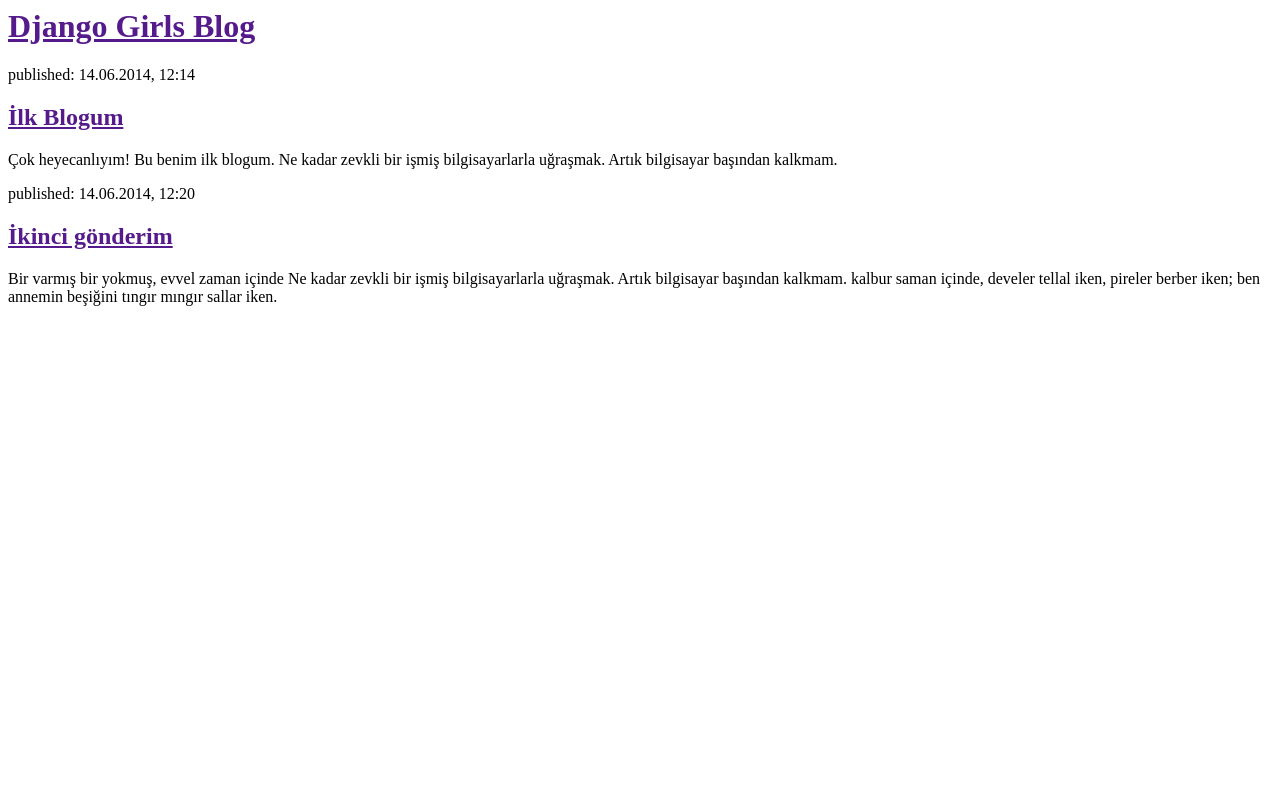
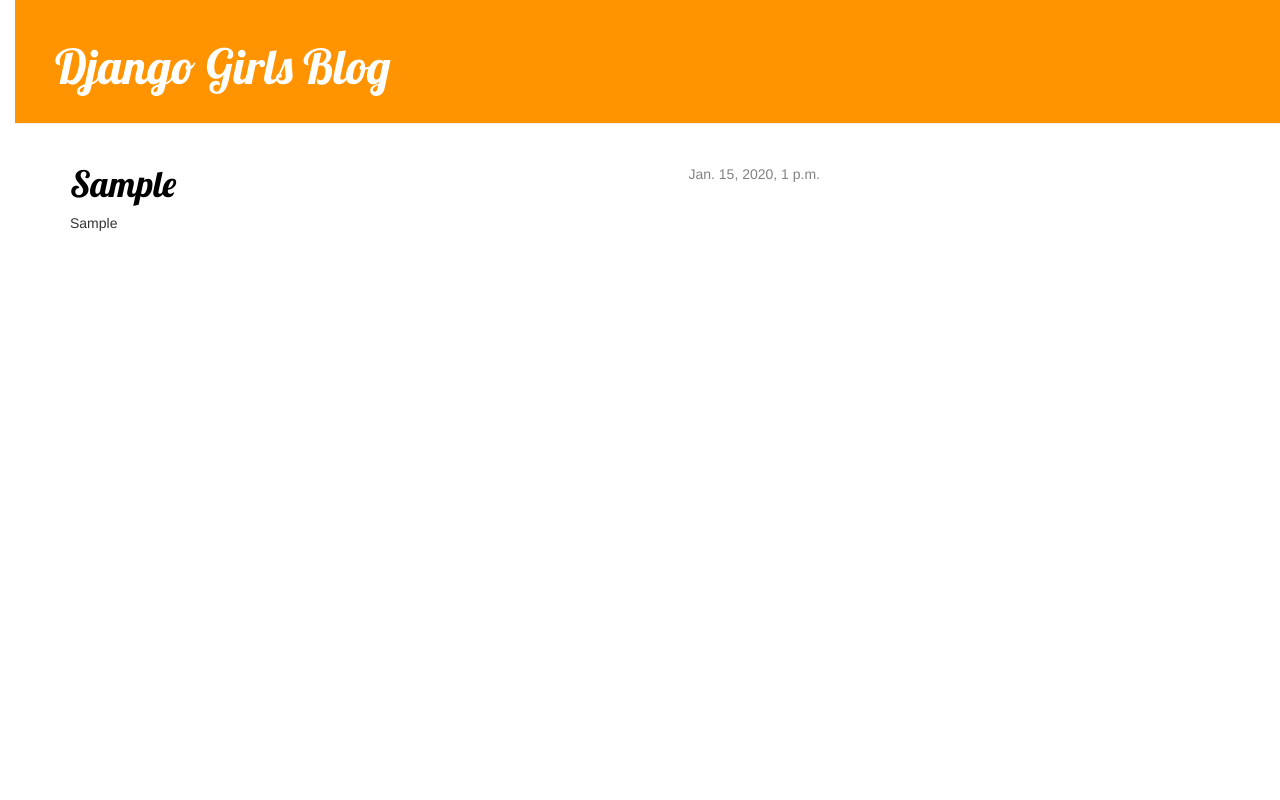
Before and after one commit to irmakoz/ilk-blogum, a Django app: template blog/templates/blog/post_list.html in a window 1280 px wide. Run offline with Django 3.2, Linux system fonts and the light colour scheme; the template is opened without the code that fills it: values that come from a table or form of the project are taken from there, others are empty; tables that the repository leaves empty hold one stand-in row (values such as "Sample post"); some libraries are stand-ins or nearby versions.

Commit message:
Siteyi güncelledim.

```diff
--- /dev/null
+++ b/blog/static/css/blog.css
@@ -0,0 +1,61 @@
+h1 a {
+    color: #FCA205;
+}
+
+body {
+    padding-left: 15px;
+}
+
+h1 a {
+    color: #FCA205;
+    font-family: 'Lobster';
+}
+
+.page-header {
+    background-color: #ff9400;
+    margin-top: 0;
+    padding: 20px 20px 20px 40px;
+}
+
+
+.page-header h1, .page-header h1 a, .page-header h1 a:visited, .page-header h1 a:active {
+    color: #ffffff;
+    font-size: 36pt;
+    text-decoration: none;
+}
+
+.content {
+    margin-left: 40px;
+}
+
+h1, h2, h3, h4 {
+    font-family: 'Lobster', cursive;
+}
+
+.date {
+   float: right;
+    color: #828282;
+}
+
+.save {
+    float: right;
+}
+
+.post-form textarea, .post-form input {
+    width: 100%;
+}
+
+.top-menu, .top-menu:hover, .top-menu:visited {
+    color: #ffffff;
+    float: right;
+    font-size: 26pt;
+    margin-right: 20px;
+}
+
+.post {
+    margin-bottom: 70px;
+}
+
+.post h1 a, .post h1 a:visited {
+    color: #000000;
+}
--- a/blog/templates/blog/post_list.html
+++ b/blog/templates/blog/post_list.html
@@ -1,22 +1,43 @@
+{% load staticfiles %}
+
 <html>
     <head>
+
+     <link rel="stylesheet" href="//maxcdn.bootstrapcdn.com/bootstrap/3.2.0/css/bootstrap.min.css">
+    <link rel="stylesheet" href="//maxcdn.bootstrapcdn.com/bootstrap/3.2.0/css/bootstrap-theme.min.css">
+
+<link rel="stylesheet" href="{% static 'css/blog.css' %}">
+
         <title>Django Girls blog</title>
     </head>
+
+    <link href="http://fonts.googleapis.com/css?family=Lobster&subset=latin,latin-ext" rel="stylesheet" type="text/css">
+
     <body>
         <div>
-            <h1><a href="">Django Girls Blog</a></h1>
+
+        <div class="page-header">
+
+  <h1><a href="">Django Girls Blog</a></h1>
+
+
         </div>
 
-        <div>
-            <p>published: 14.06.2014, 12:14</p>
-            <h2><a href="">İlk Blogum</a></h2>
-            <p>Çok heyecanlıyım! Bu benim ilk blogum. Ne kadar zevkli bir işmiş bilgisayarlarla uğraşmak. Artık bilgisayar başından kalkmam. </p>
+<div class="content container">
+    <div class="row">
+        <div class="col-md-8">
+            {% for post in posts %}
+                <div class="post">
+                    <div class="date">
+                        {{ post.yayinlanma_tarihi }}
+                    </div>
+                    <h1><a href="">{{ post.baslik }}</a></h1>
+                    <p>{{ post.yazi|linebreaks }}</p>
+                </div>
+            {% endfor %}
         </div>
+    </div>
+</div>
 
-        <div>
-            <p>published: 14.06.2014, 12:20</p>
-            <h2><a href="">İkinci gönderim</a></h2>
-            <p>Bir varmış bir yokmuş, evvel zaman içinde Ne kadar zevkli bir işmiş bilgisayarlarla uğraşmak. Artık bilgisayar başından kalkmam. kalbur saman içinde, develer tellal iken, pireler berber iken; ben annemin beşiğini tıngır mıngır sallar iken.</p>
-        </div>
     </body>
 </html>
--- a/blog/views.py
+++ b/blog/views.py
@@ -1,4 +1,7 @@
 from django.shortcuts import render
+from django.utils import timezone
+from .models import Post
 
 def post_list(request):
-    return render(request, 'blog/post_list.html', {})
+    posts = Post.objects.filter(yayinlanma_tarihi__lte=timezone.now()).order_by('yayinlanma_tarihi')
+    return render(request, 'blog/post_list.html', {'posts': posts})
```
